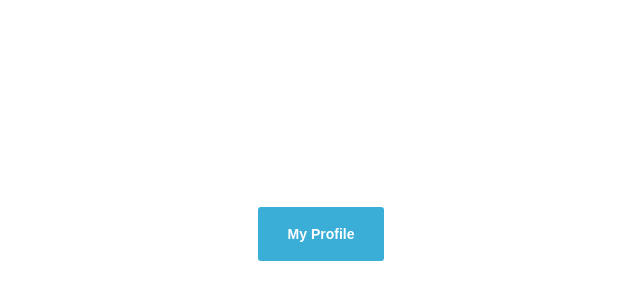
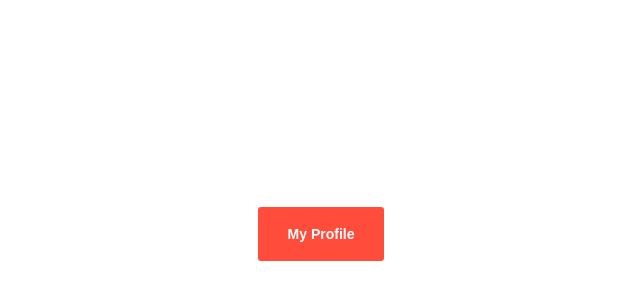
Before and after one commit to tskravisankar/tskravisankar.github.io.test, a plain HTML site: page index.html in a window 1280 px wide. Shown: the part 54-354 px from the top of the page, without its empty margins (319-959 px from the left). Drawn offline with Linux system fonts and the light colour scheme.

Commit message:
Update index.html

```diff
--- a/index.html
+++ b/index.html
@@ -26,7 +26,7 @@
 .n_monitor .btn {
   width: 126px;
   height: 54px;
-  background-color: #3baed8;
+  background-color: #FF4C3B;
   border: none;
   color: #fff;
   font-size: 14px;
```
